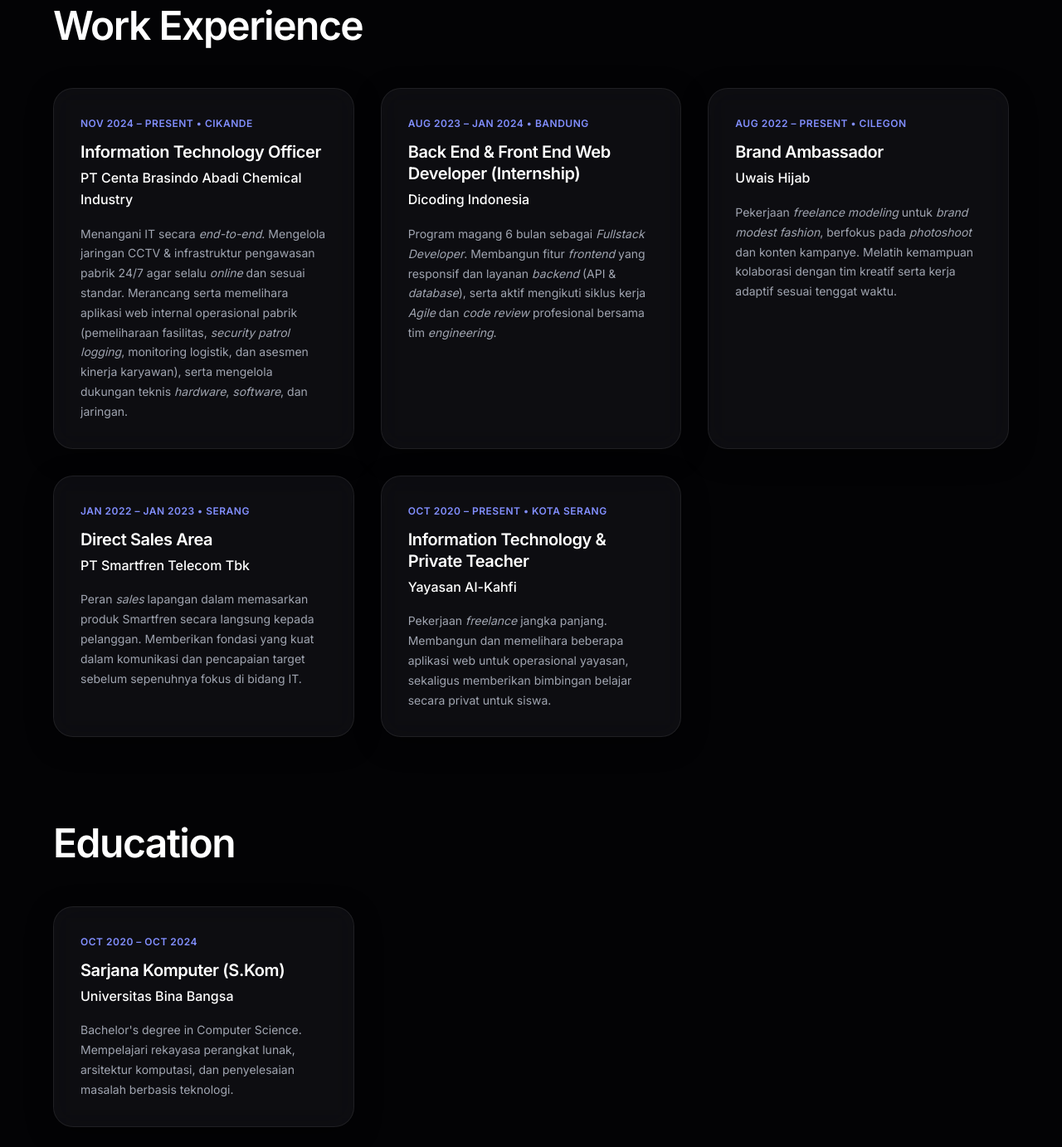
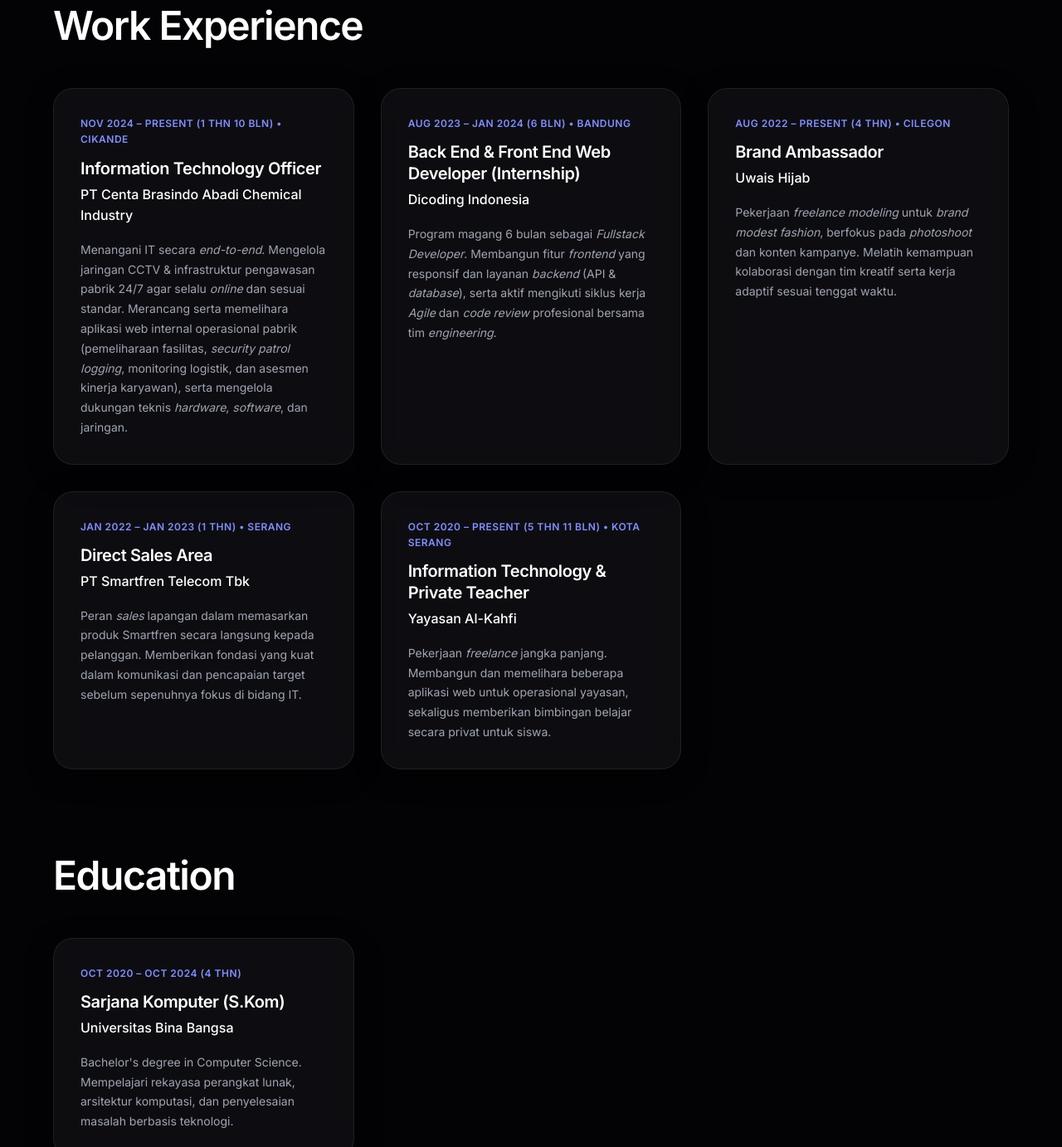
Before and after one commit to asoyyparty/qois-portfolio, a website: page index.html in a window 1280 px wide. Shown: the part 3561-4943 px from the top of the page at 83% size. Drawn offline with Linux system fonts and the light colour scheme.

Commit message:
feat: add duration details (years and months) to Work Experience and Education section

```diff
--- a/index.html
+++ b/index.html
@@ -352,7 +352,7 @@
     <div class="grid-2">
       <!-- Job 1 -->
       <div class="card">
-        <div class="card-meta">Nov 2024 – Present &bull; Cikande</div>
+        <div class="card-meta">Nov 2024 – Present (1 thn 10 bln) &bull; Cikande</div>
         <h3 class="card-title">Information Technology Officer</h3>
         <div style="color: var(--color-ink); margin-bottom: 16px; font-weight: 500;">PT Centa Brasindo Abadi Chemical Industry</div>
         <p style="color: var(--color-ink-muted); font-size: 14px; line-height: 1.7;">
@@ -362,7 +362,7 @@
 
       <!-- Job 2 -->
       <div class="card">
-        <div class="card-meta">Aug 2023 – Jan 2024 &bull; Bandung</div>
+        <div class="card-meta">Aug 2023 – Jan 2024 (6 bln) &bull; Bandung</div>
         <h3 class="card-title">Back End & Front End Web Developer (Internship)</h3>
         <div style="color: var(--color-ink); margin-bottom: 16px; font-weight: 500;">Dicoding Indonesia</div>
         <p style="color: var(--color-ink-muted); font-size: 14px; line-height: 1.7;">
@@ -372,7 +372,7 @@
 
       <!-- Job 3 -->
       <div class="card">
-        <div class="card-meta">Aug 2022 – Present &bull; Cilegon</div>
+        <div class="card-meta">Aug 2022 – Present (4 thn) &bull; Cilegon</div>
         <h3 class="card-title">Brand Ambassador</h3>
         <div style="color: var(--color-ink); margin-bottom: 16px; font-weight: 500;">Uwais Hijab</div>
         <p style="color: var(--color-ink-muted); font-size: 14px; line-height: 1.7;">
@@ -382,7 +382,7 @@
 
       <!-- Job 4 -->
       <div class="card">
-        <div class="card-meta">Jan 2022 – Jan 2023 &bull; Serang</div>
+        <div class="card-meta">Jan 2022 – Jan 2023 (1 thn) &bull; Serang</div>
         <h3 class="card-title">Direct Sales Area</h3>
         <div style="color: var(--color-ink); margin-bottom: 16px; font-weight: 500;">PT Smartfren Telecom Tbk</div>
         <p style="color: var(--color-ink-muted); font-size: 14px; line-height: 1.7;">
@@ -392,7 +392,7 @@
 
       <!-- Job 5 -->
       <div class="card">
-        <div class="card-meta">Oct 2020 – Present &bull; Kota Serang</div>
+        <div class="card-meta">Oct 2020 – Present (5 thn 11 bln) &bull; Kota Serang</div>
         <h3 class="card-title">Information Technology & Private Teacher</h3>
         <div style="color: var(--color-ink); margin-bottom: 16px; font-weight: 500;">Yayasan Al-Kahfi</div>
         <p style="color: var(--color-ink-muted); font-size: 14px; line-height: 1.7;">
@@ -407,7 +407,7 @@
     <h2 class="display-lg" style="margin-bottom: 48px;">Education</h2>
     <div class="grid-2">
       <div class="card">
-        <div class="card-meta">Oct 2020 – Oct 2024</div>
+        <div class="card-meta">Oct 2020 – Oct 2024 (4 thn)</div>
         <h3 class="card-title">Sarjana Komputer (S.Kom)</h3>
         <div style="color: var(--color-ink); margin-bottom: 16px; font-weight: 500;">Universitas Bina Bangsa</div>
         <p style="color: var(--color-ink-muted); font-size: 14px; line-height: 1.7;">
```
